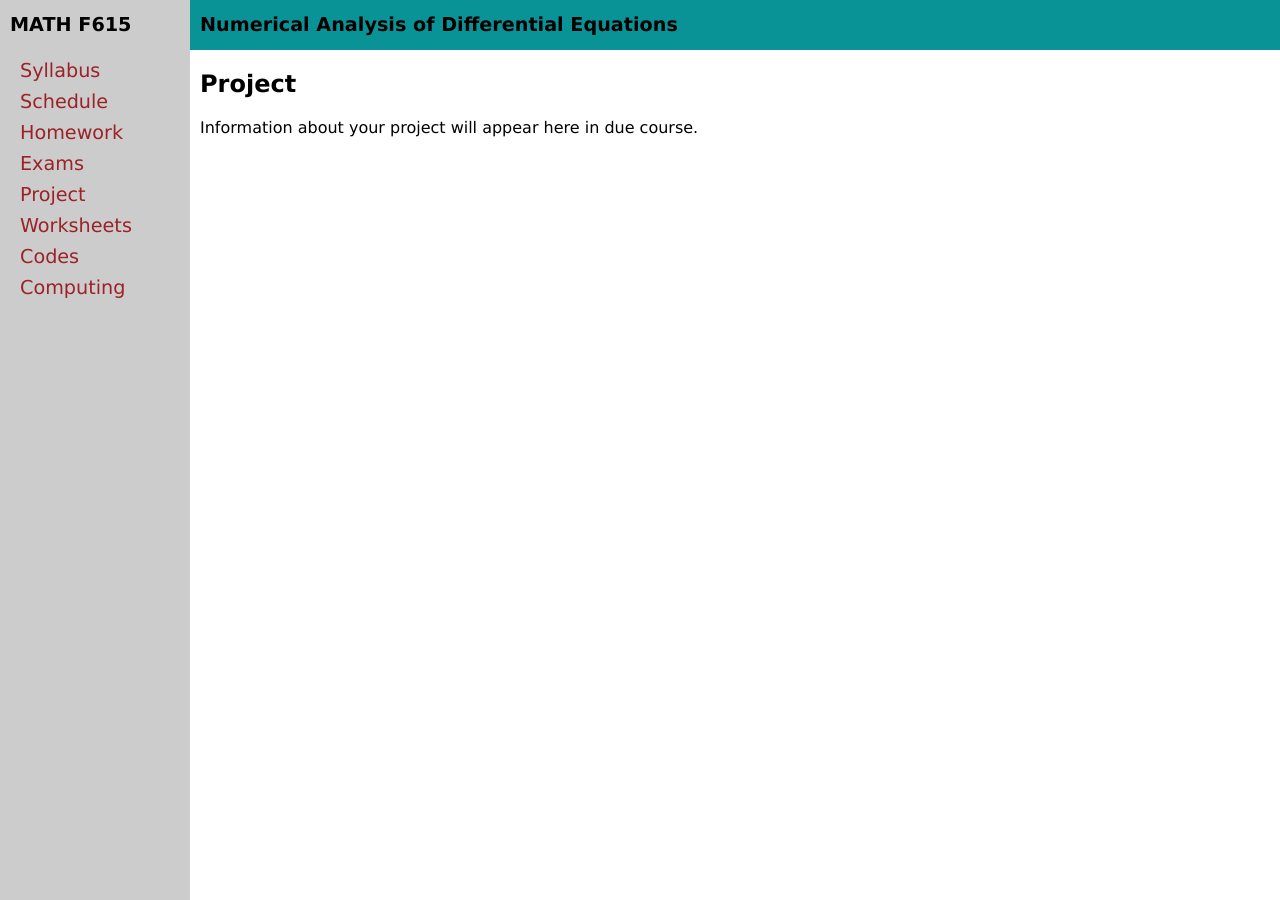
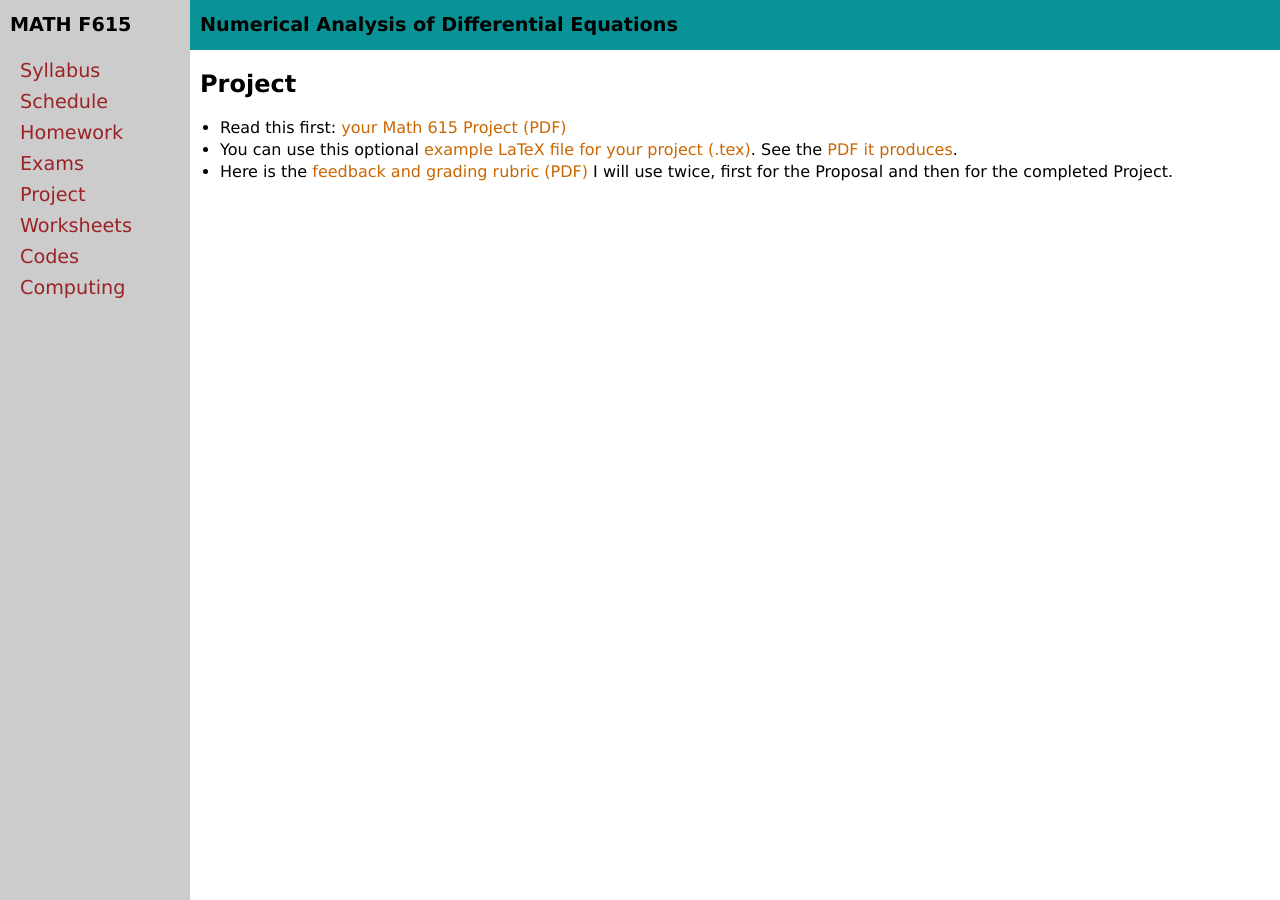
Before and after one commit to bueler/nade, a Jekyll site: the page built from project.md, in a window 1280 px wide. Built offline with Jekyll 4.4.1, drawn with Linux system fonts in a browser that asks for light colours.

Commit message:
set up the project

```diff
--- a/project.md
+++ b/project.md
@@ -5,11 +5,6 @@ title: Project
 
 ## Project
 
-Information about your project will appear here in due course.
-
-<!--
-  * [About your project (PDF)](assets/project/description.pdf)
-  * [example LaTeX file you may use for your project (.tex)](assets/project/blank.tex) and the [PDF it produces](assets/project/blank.pdf)
-  * [form (rubric) for grading Part I (PDF)](assets/project/rubricI.pdf)
-  * [form (rubric) for grading Part II (PDF)](assets/project/rubricII.pdf)
-/-->
+  * Read this first: [your Math 615 Project (PDF)](assets/project/S23/your-project.pdf)
+  * You can use this optional [example LaTeX file for your project (.tex)](assets/project/S23/blankproject.tex).  See the [PDF it produces](assets/project/S23/blankproject.pdf).
+  * Here is the [feedback and grading rubric (PDF)](assets/project/S23/rubric.pdf) I will use twice, first for the Proposal and then for the completed Project.
```
Also changed, not shown: 6 other files.
